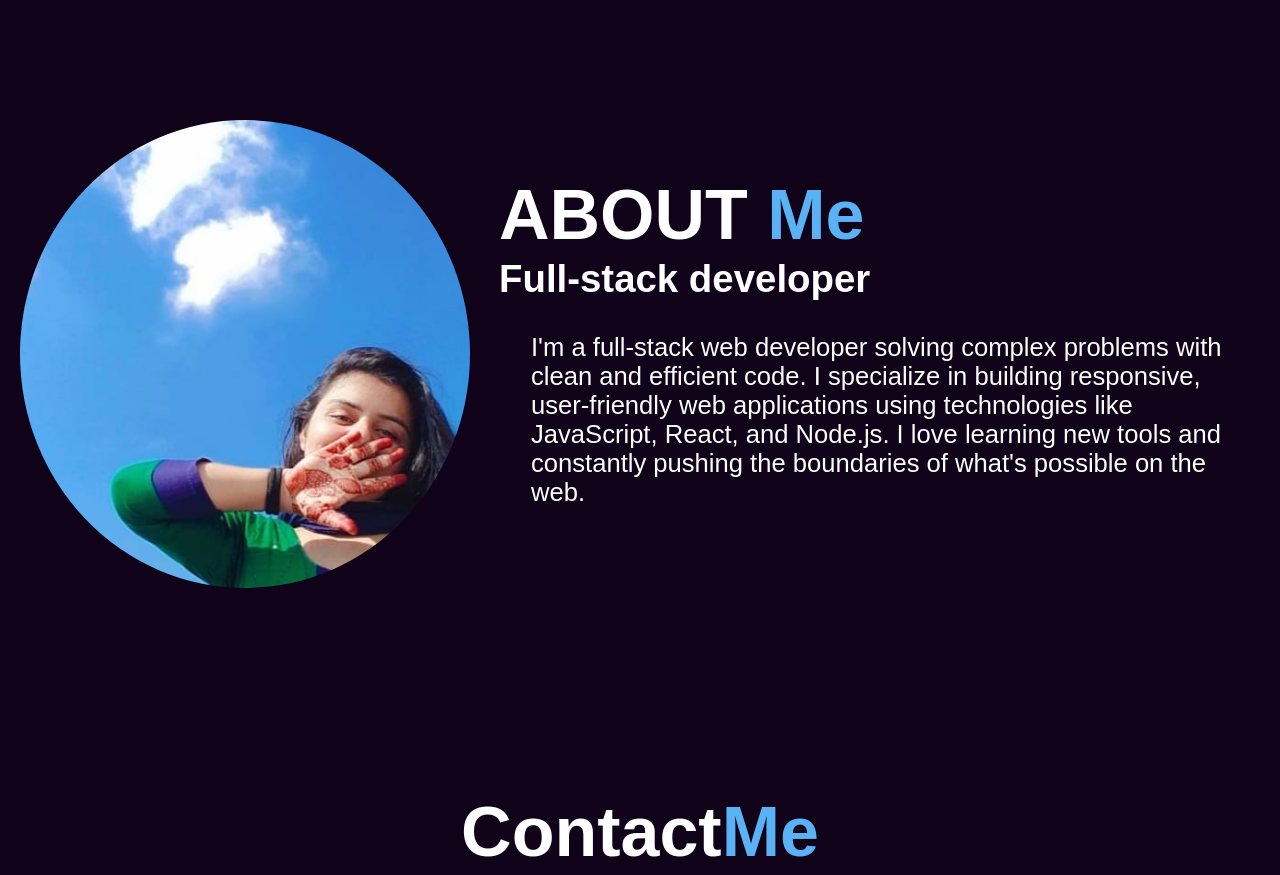
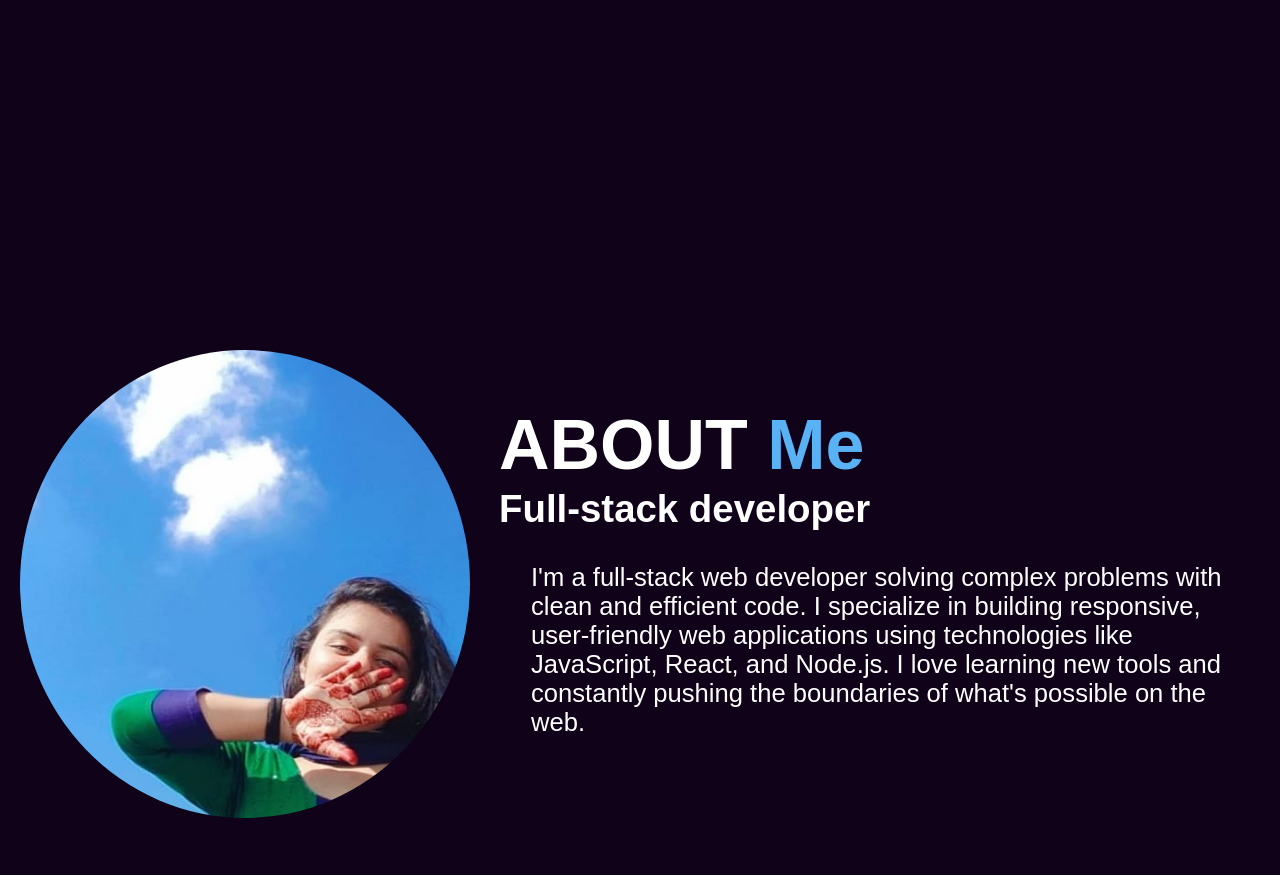
Before and after one commit to anjalikumari123455/portfolio, a plain HTML site: page index.html in a window 1280 px wide. Shown: the part 680-1555 px from the top of the page. Drawn offline with Linux system fonts and the light colour scheme.

Commit message:
first commit

```diff
--- a/portfolio.css
+++ b/portfolio.css
@@ -101,7 +101,7 @@ font-size:24px ;
   justify-content: center;
   align-items: center;
   gap: 29px;
-  margin-top: 240px;
+  margin-top: 470px;
 }
 .about-img img {
   width: 450px;
```
